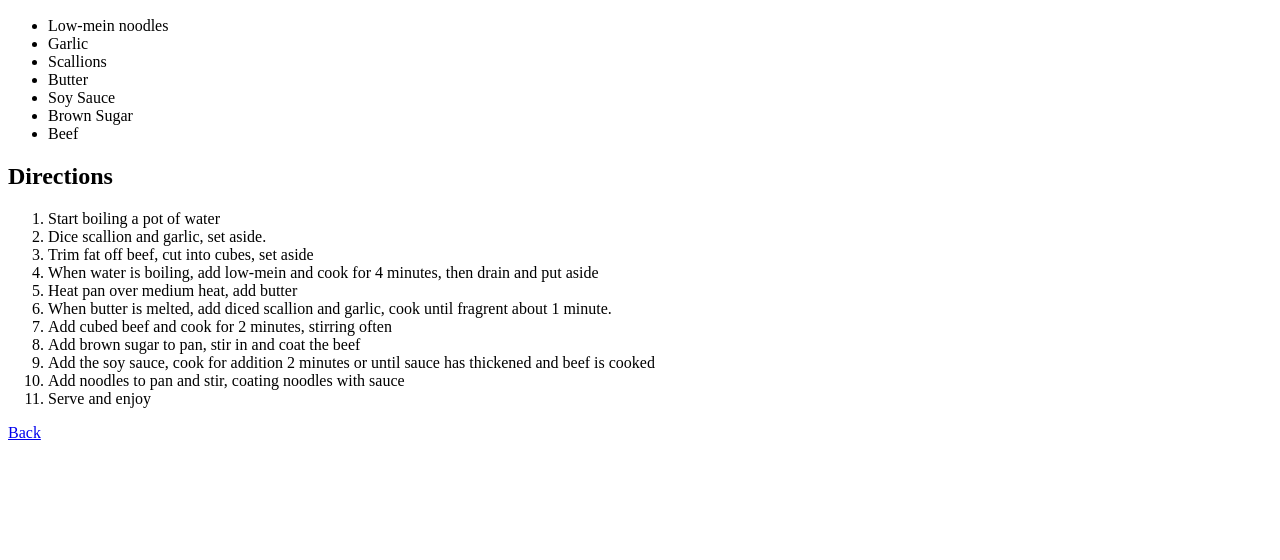
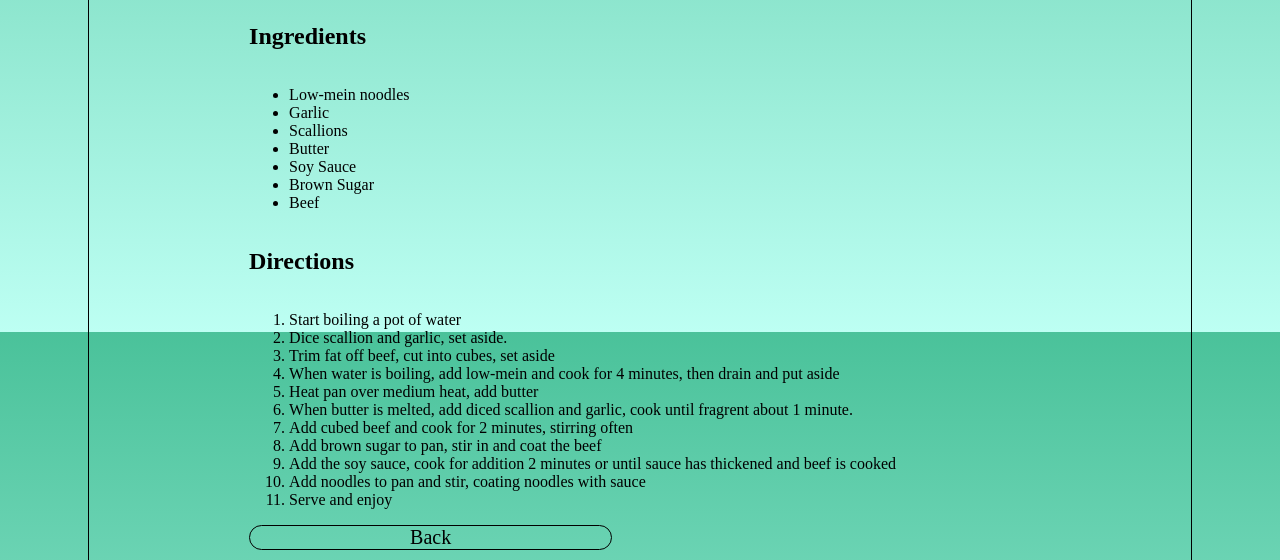
Before and after one commit to Etchmon/odin-recipes, a plain HTML site: page recipes/beefnoodle.html in a window 1280 px wide. Shown: the part 468-1028 px from the top of the page. Before the commit the page ends 918 px from the top, so only its background shows below. Drawn offline with Linux system fonts and the light colour scheme; files that its build step writes are made by us from their sources; the site is published under a folder, as on GitHub Pages, so addresses that start at the root find nothing.

Commit message:
Fixed stylesheet issue on github pages

```diff
--- a/recipes/beefnoodle.html
+++ b/recipes/beefnoodle.html
@@ -6,7 +6,7 @@
     <meta http-equiv="X-UA-Compatible" content="IE=edge">
     <meta name="viewport" content="width=device-width, initial-scale=1.0">
     <title>Beef Noodle</title>
-    <link rel="stylesheet" href="/styles/recipe.css">
+    <link rel="stylesheet" href="./styles/recipe.css">
 </head>
 
 <body>
```
Also changed, not shown: recipes/friedchicken.html (+1 -1 lines), recipes/spanishrice.html (+1 -1 lines).
